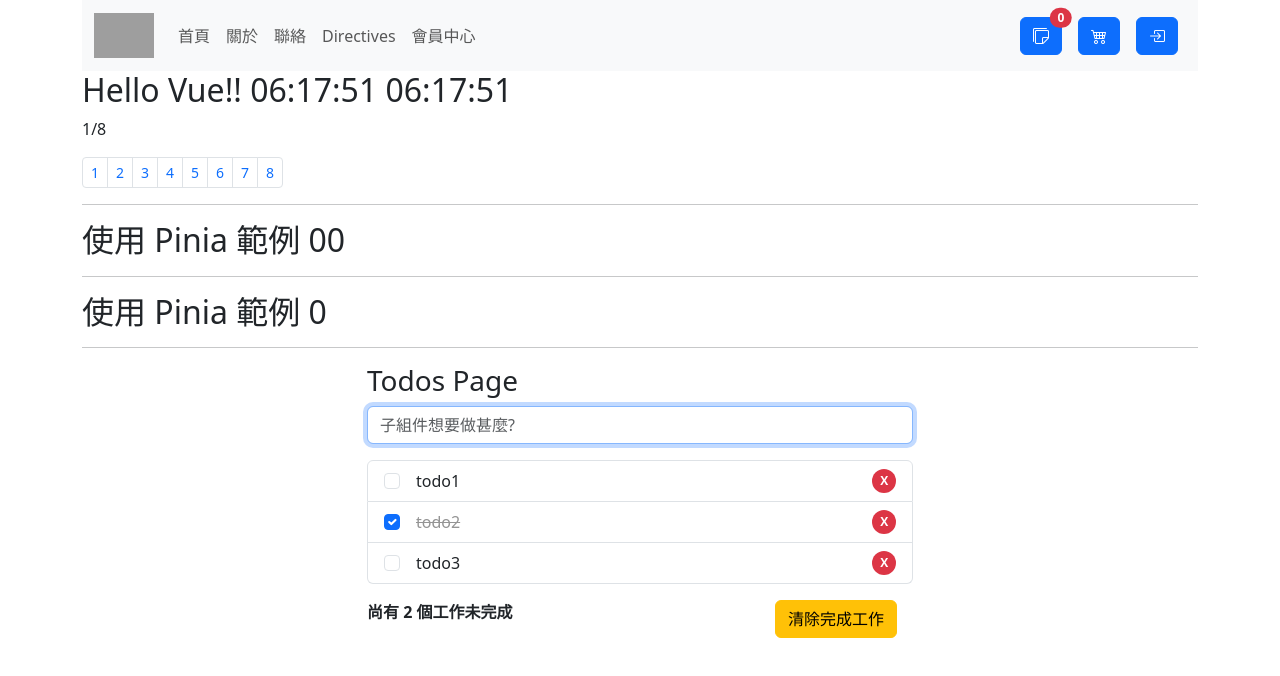
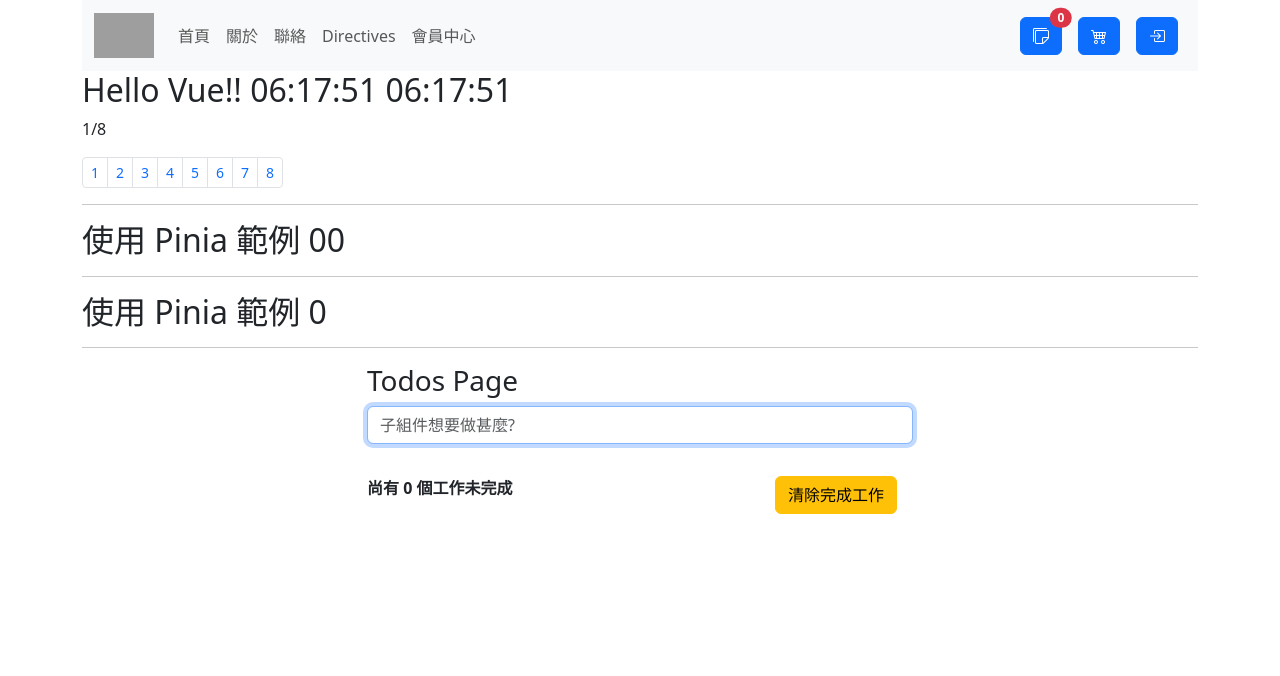
Before and after one commit to HsiaoHungWang/vue-fuen144, a Vue app: page /todos in a window 1280 px wide. Shown: the top 676 px of the page. Built offline with nearby package versions, Linux system fonts and the light colour scheme; grey boxes are pictures that could not be loaded.

Commit message:
將 todo 資料寫進 localStorage

```diff
--- a/src/views/TodosView.vue
+++ b/src/views/TodosView.vue
@@ -1,20 +1,24 @@
 <script setup>
 import TodoAdd from '@/components/TodoAdd.vue';
 import TodoFooter from '@/components/TodoFooter.vue';
-import { computed, ref } from 'vue';
+import { computed, ref, watchEffect } from 'vue';
 // const newTodo = ref('')
 
 const editedTodo = ref({}) //紀錄目前修改的是哪一個Todo
 const oldTodoTitle = ref('')
 
 
-const todos = ref(
-    [
-        { "id": "m21uwqfprb0ncx4", "title": "todo1", "completed": false },
-        { "id": "m21w6x73hw2tvrc", "title": "todo2", "completed": true },
-        { "id": "m21w6x73hw2abcd", "title": "todo3", "completed": false },
-    ]
-)
+// const todos = ref(
+//     [
+//         { "id": "m21uwqfprb0ncx4", "title": "todo1", "completed": false },
+//         { "id": "m21w6x73hw2tvrc", "title": "todo2", "completed": true },
+//         { "id": "m21w6x73hw2abcd", "title": "todo3", "completed": false },
+//     ]
+// )
+
+const todos = ref(JSON.parse(localStorage.getItem('todos')) || [])
+
+
 //取得唯一值
 const uniqueId = () => Date.now().toString(36) + Math.random().toString(36).substring(2, 9);
 
@@ -23,7 +27,6 @@
     todos.value.push({ "id": uniqueId(), "title": title, "completed": false })
     // newTodo.value = ''
 }
-
 
 
 //Todo 刪除
@@ -59,6 +62,11 @@
 const remaining = computed(()=>{
    const activeTodos =  todos.value.filter(todo => !todo.completed)
    return activeTodos.length
+})
+
+watchEffect(()=>{
+    //將todos寫進localStorage
+    localStorage.setItem("todos", JSON.stringify(todos.value))
 })
 
 </script>
```
